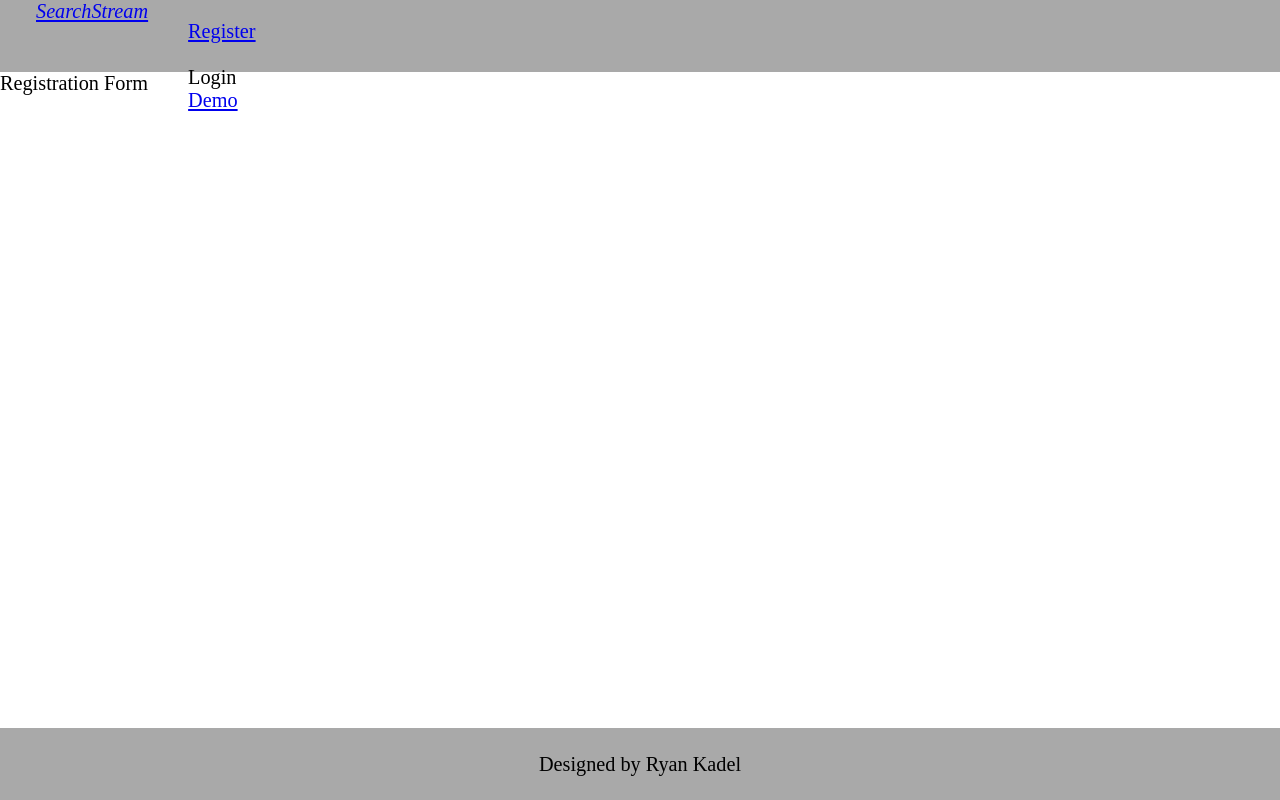
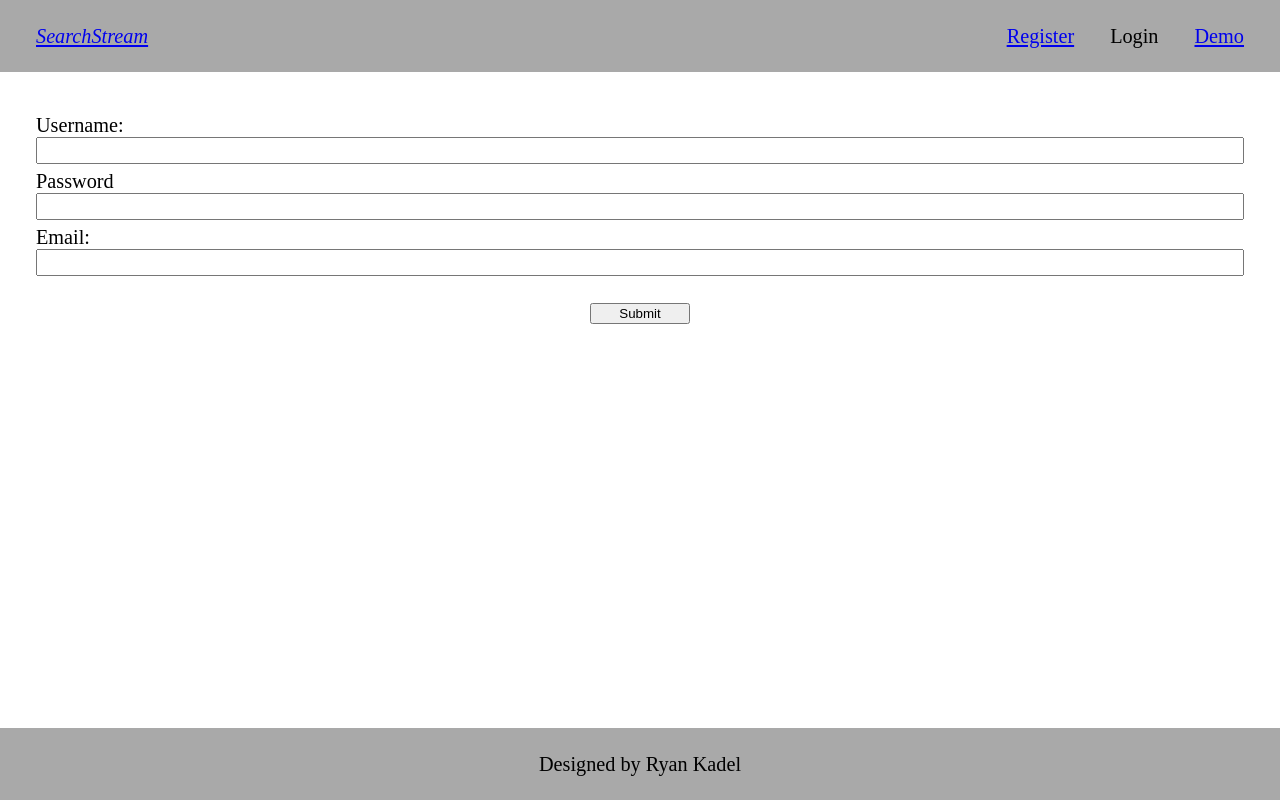
Before and after one commit to r-kadel/searchstream, a React (Create React App) app: page /register in a window 1280 px wide. Built offline with nearby package versions, Linux system fonts and the light colour scheme.

Commit message:
added more pages

```diff
--- a/src/components/App/App.js
+++ b/src/components/App/App.js
@@ -1,4 +1,4 @@
-import React from 'react'
+import React, { useState } from 'react'
 import { Switch, Route } from 'react-router-dom'
 
 import './App.css'
@@ -11,7 +11,9 @@ import Register from '../../pages/Register/Register'
 import Catalogue from '../../pages/Catalogue/Catalogue'
 import Details from '../../pages/Details/Details'
 
+
 function App() {
+
   return (
     <div className="App">
       <Header />
--- a/src/components/Header/Header.css
+++ b/src/components/Header/Header.css
@@ -3,6 +3,7 @@
   justify-content: flex-start;
   background-color: darkgrey;
   height: 4rem;
+  align-items: center;
 }
 
 .nav-links {
@@ -11,13 +12,12 @@
 
 }
 
-.nav-links > a {
+.nav-links > li {
   display: inline;
   margin-right: 2rem;
 }
 
 .logo {
-  align-self: center;
   margin-right: auto;
   margin-left: 2rem;
 }
--- a/src/components/Header/Header.js
+++ b/src/components/Header/Header.js
@@ -1,21 +1,21 @@
-import React from 'react'
-import { Link } from 'react-router-dom'
-import './Header.css'
+import React from "react"
+import { Link } from "react-router-dom"
+import "./Header.css"
 
 function Header() {
   return (
     <nav className="navbar">
-      <Link to='/'>
-        <i className="logo">SearchStream</i>
-      </Link>
+      <i className="logo">
+        <Link to="/">SearchStream</Link>
+      </i>
       <ul className="nav-links">
-        <Link to='/register'>
-          <li>Register</li>
-        </Link>
+        <li>
+          <Link to="/register">Register</Link>
+        </li>
         <li>Login</li>
-        <Link to='/home'>
-          <li>Demo</li>
-        </Link>
+        <li>
+          <Link to="/home">Demo</Link>
+        </li>
       </ul>
     </nav>
   )
--- /dev/null
+++ b/src/pages/Home/Home.css
@@ -0,0 +1,19 @@
+.search-wrapper {
+    padding: 2rem;
+    display: flex;
+    flex-direction: column;
+    align-items: center;
+}
+
+.search-bar {
+    margin-top: .3em;
+    width: 100%;
+    font-size: 1rem;
+}
+
+.results-section {
+    padding: 2rem;
+    display: flex;
+    flex-direction: column;
+    align-items: center;
+}
--- a/src/pages/Home/Home.js
+++ b/src/pages/Home/Home.js
@@ -1,9 +1,19 @@
 import React from 'react'
+import './Home.css'
 
 function Home() {
   return (
     <main className="content">
-        HOME PAGE
+      <section className="search-wrapper">
+        <h1>SearchStream</h1>
+        <label htmlFor="search-bar">Enter your search here:</label>
+        <input name="search-bar" className="search-bar" type="text" required />
+      </section>
+
+      <section className="results-section">
+        Results data goes here
+      </section>
+
     </main>
   )
 }
--- /dev/null
+++ b/src/pages/Register/Register.css
@@ -0,0 +1,23 @@
+.regis-form {
+    padding: 2rem;
+    display: flex;
+    flex-direction: column;
+}
+
+.regis-form > label {
+    margin-top: .3em;
+}
+
+.regis-form > input {
+    font-size: 1rem;
+}
+
+.regis-btn {
+    margin-top: 1.5rem;
+    width: 100px;
+    align-self: center;
+}
+
+.regis-btn:hover {
+    background-color: #BADA55;
+}
--- a/src/pages/Register/Register.js
+++ b/src/pages/Register/Register.js
@@ -1,9 +1,18 @@
 import React from 'react'
+import './Register.css'
 
 function Register() {
   return (
     <main className='content'>
-      Registration Form
+        <form className="regis-form">
+          <label htmlFor="username">Username:</label>
+            <input type="text" />
+          <label htmlFor="password">Password</label>
+            <input type="password" />
+          <label htmlFor="email">Email:</label>
+            <input type="email" />
+          <button className="regis-btn">Submit</button>
+        </form>
     </main>
   )
 }
```
